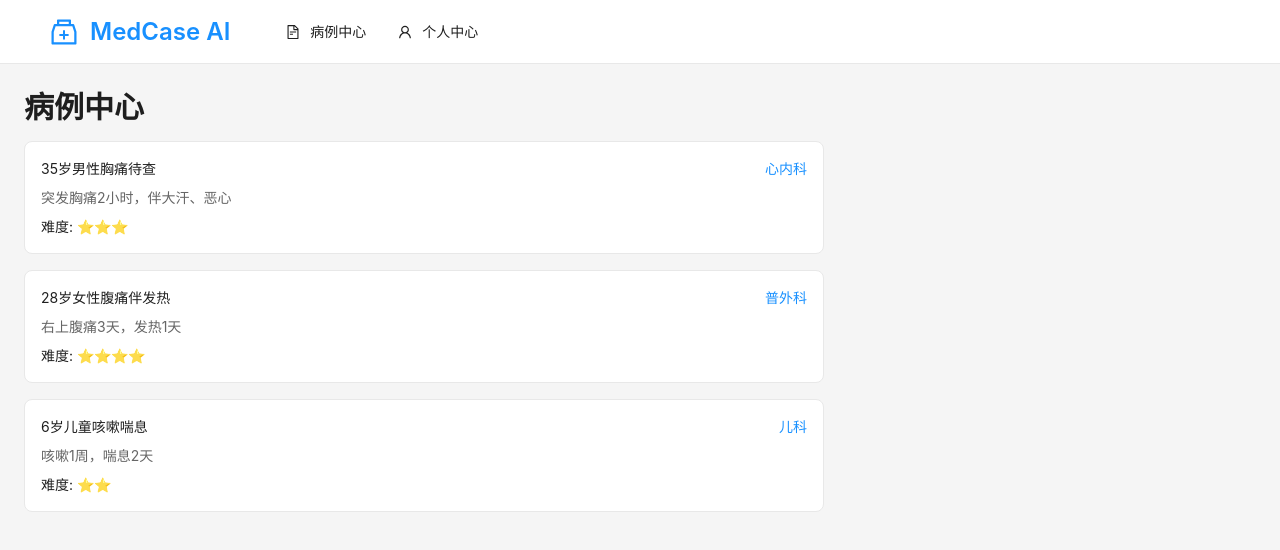
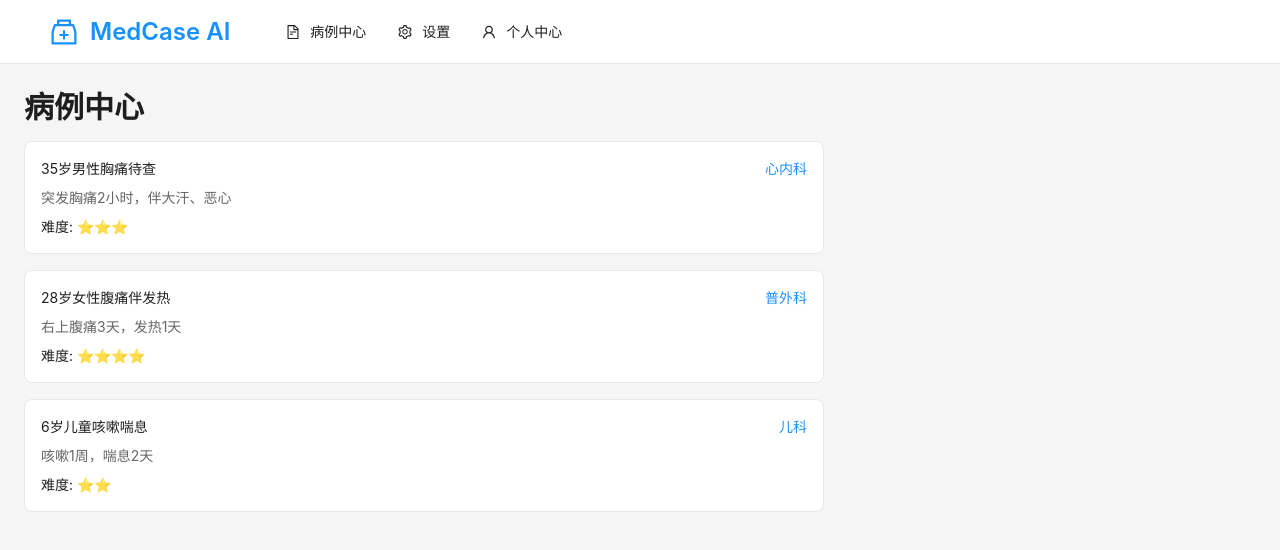
Before and after one commit to Rate-T/Virtual-Telemedicine-Assistant, a React (Vite) app in the folder frontend/: page / in a window 1280 px wide. Shown: the top 550 px of the page. Built offline with nearby package versions, Linux system fonts and the light colour scheme; no server answers.

Commit message:
Add Settings page route

```diff
--- a/frontend/src/App.tsx
+++ b/frontend/src/App.tsx
@@ -1,8 +1,9 @@
 import React from 'react';
 import { BrowserRouter as Router, Routes, Route, Link } from 'react-router-dom';
 import { Layout, Menu, Typography } from 'antd';
-import { MedicineBoxOutlined, FileTextOutlined, UserOutlined } from '@ant-design/icons';
+import { MedicineBoxOutlined, FileTextOutlined, UserOutlined, SettingOutlined } from '@ant-design/icons';
 import InterviewChat from './pages/InterviewChat';
+import Settings from './pages/Settings';
 
 const { Header, Content } = Layout;
 const { Title } = Typography;
@@ -76,6 +77,9 @@ const App: React.FC = () => {
               <Menu.Item key="cases" icon={<FileTextOutlined />}>
                 <Link to="/">病例中心</Link>
               </Menu.Item>
+              <Menu.Item key="settings" icon={<SettingOutlined />}>
+                <Link to="/settings">设置</Link>
+              </Menu.Item>
               <Menu.Item key="profile" icon={<UserOutlined />}>
                 <Link to="/profile">个人中心</Link>
               </Menu.Item>
@@ -87,6 +91,7 @@ const App: React.FC = () => {
           <Routes>
             <Route path="/" element={<CaseList />} />
             <Route path="/interview/:caseId" element={<InterviewChat />} />
+            <Route path="/settings" element={<Settings />} />
             <Route path="/profile" element={<div style={{ padding: 24 }}>个人中心</div>} />
           </Routes>
         </Content>
```
